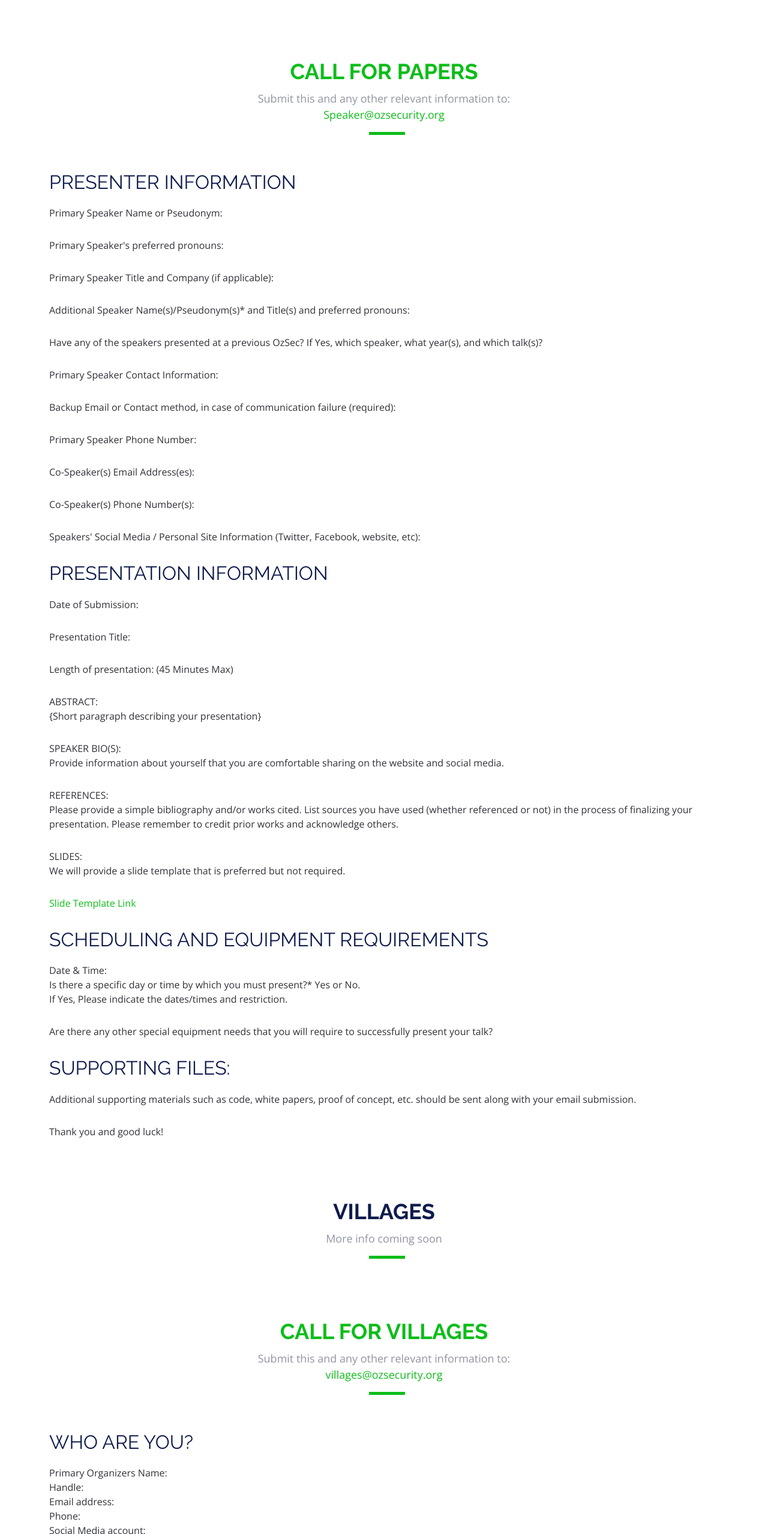
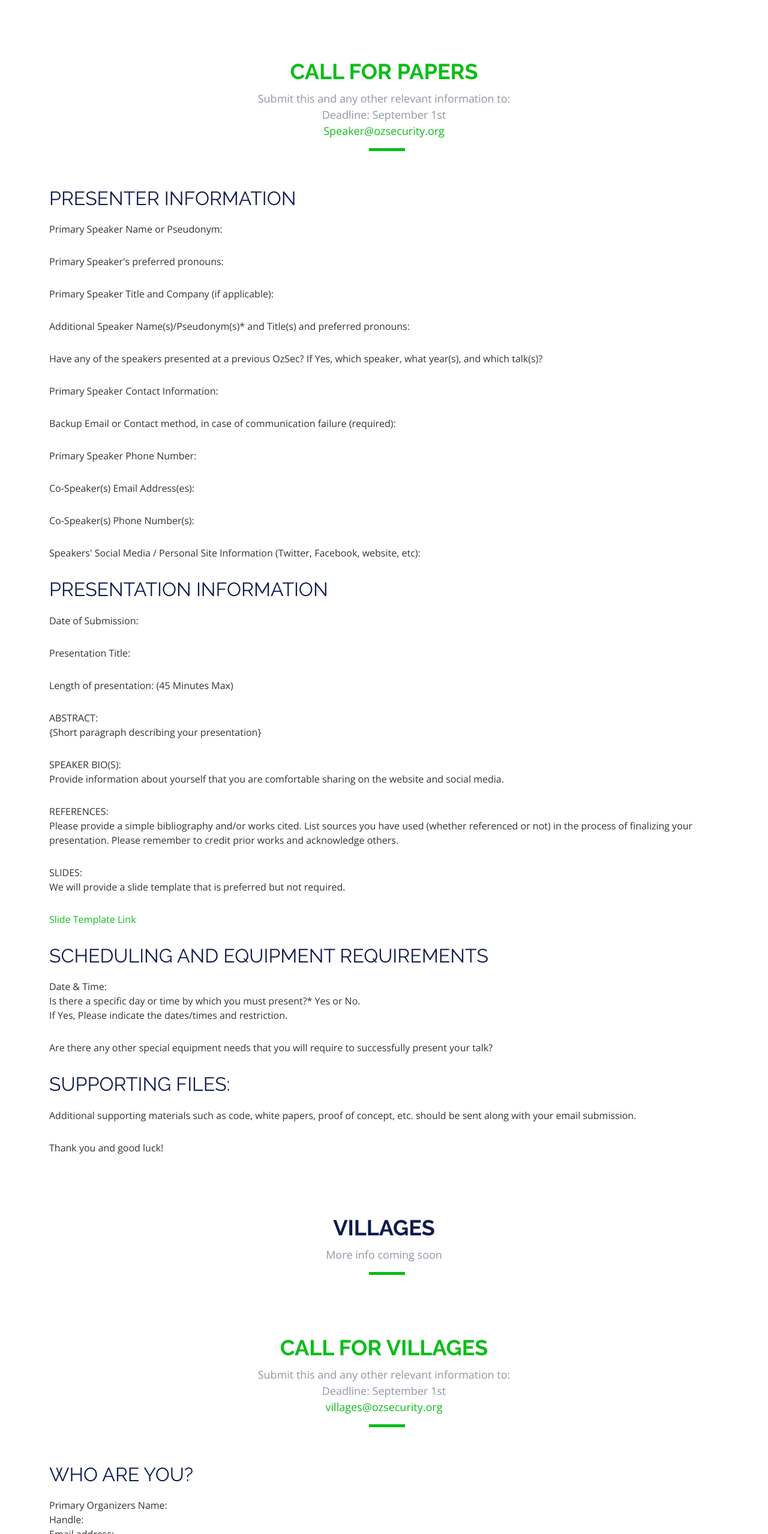
Before and after one commit to smount83/ozsecurityweb, a website: page src/ozsec2024.html in a window 1280 px wide. Shown: the part 1240-3798 px from the top of the page at 60% size. Drawn offline with nearby package versions, Linux system fonts and the light colour scheme.

Commit message:
due date

```diff
--- a/src/ozsec2024.html
+++ b/src/ozsec2024.html
@@ -134,6 +134,7 @@
       <div class="section-header">
         <h2><a href="https://ozsecurity.org/ozsec2024.html#speakers">Call For Papers</a></h2>
         <p>Submit this and any other relevant information to:</p>
+        <p>Deadline: September 1st</p>
         <p><a href="mailto:Speaker@ozsecurity.org">Speaker@ozsecurity.org</a></p>
       </div>
         <h2>PRESENTER INFORMATION</h2>
@@ -178,100 +179,7 @@
           <!--<p>Here are some of our speakers</p>
           -->
         </div>
-        <!--
-        <div class="row">
-          <div class="col-lg-4 col-md-6">
-            <div class="speaker" data-aos="fade-up" data-aos-delay="100">
-              <img src="assets/img/speakers/1.jpg" alt="Speaker 1" class="img-fluid">
-              <div class="details">
-                <h3><a href="speaker-details.html">Brenden Legros</a></h3>
-                <p>Quas alias incidunt</p>
-                <div class="social">
-                  <a href=""><i class="bi bi-twitter"></i></a>
-                  <a href=""><i class="bi bi-facebook"></i></a>
-                  <a href=""><i class="bi bi-instagram"></i></a>
-                  <a href=""><i class="bi bi-linkedin"></i></a>
-                </div>
-              </div>
-            </div>
-          </div>
-          <div class="col-lg-4 col-md-6">
-            <div class="speaker" data-aos="fade-up" data-aos-delay="200">
-              <img src="assets/img/speakers/2.jpg" alt="Speaker 2" class="img-fluid">
-              <div class="details">
-                <h3><a href="speaker-details.html">Hubert Hirthe</a></h3>
-                <p>Consequuntur odio aut</p>
-                <div class="social">
-                  <a href=""><i class="bi bi-twitter"></i></a>
-                  <a href=""><i class="bi bi-facebook"></i></a>
-                  <a href=""><i class="bi bi-instagram"></i></a>
-                  <a href=""><i class="bi bi-linkedin"></i></a>
-                </div>
-              </div>
-            </div>
-          </div>
-          <div class="col-lg-4 col-md-6">
-            <div class="speaker" data-aos="fade-up" data-aos-delay="300">
-              <img src="assets/img/speakers/3.jpg" alt="Speaker 3" class="img-fluid">
-              <div class="details">
-                <h3><a href="speaker-details.html">Cole Emmerich</a></h3>
-                <p>Fugiat laborum et</p>
-                <div class="social">
-                  <a href=""><i class="bi bi-twitter"></i></a>
-                  <a href=""><i class="bi bi-facebook"></i></a>
-                  <a href=""><i class="bi bi-instagram"></i></a>
-                  <a href=""><i class="bi bi-linkedin"></i></a>
-                </div>
-              </div>
-            </div>
-          </div>
-          <div class="col-lg-4 col-md-6">
-            <div class="speaker" data-aos="fade-up" data-aos-delay="100">
-              <img src="assets/img/speakers/4.jpg" alt="Speaker 4" class="img-fluid">
-              <div class="details">
-                <h3><a href="speaker-details.html">Jack Christiansen</a></h3>
-                <p>Debitis iure vero</p>
-                <div class="social">
-                  <a href=""><i class="bi bi-twitter"></i></a>
-                  <a href=""><i class="bi bi-facebook"></i></a>
-                  <a href=""><i class="bi bi-instagram"></i></a>
-                  <a href=""><i class="bi bi-linkedin"></i></a>
-                </div>
-              </div>
-            </div>
-          </div>
-          <div class="col-lg-4 col-md-6">
-            <div class="speaker" data-aos="fade-up" data-aos-delay="200">
-              <img src="assets/img/speakers/5.jpg" alt="Speaker 5" class="img-fluid">
-              <div class="details">
-                <h3><a href="speaker-details.html">Alejandrin Littel</a></h3>
-                <p>Qui molestiae natus</p>
-                <div class="social">
-                  <a href=""><i class="bi bi-twitter"></i></a>
-                  <a href=""><i class="bi bi-facebook"></i></a>
-                  <a href=""><i class="bi bi-instagram"></i></a>
-                  <a href=""><i class="bi bi-linkedin"></i></a>
-                </div>
-              </div>
-            </div>
-          </div>
-          <div class="col-lg-4 col-md-6">
-            <div class="speaker" data-aos="fade-up" data-aos-delay="300">
-              <img src="assets/img/speakers/6.jpg" alt="Speaker 6" class="img-fluid">
-              <div class="details">
-                <h3><a href="speaker-details.html">Willow Trantow</a></h3>
-                <p>Non autem dicta</p>
-                <div class="social">
-                  <a href=""><i class="bi bi-twitter"></i></a>
-                  <a href=""><i class="bi bi-facebook"></i></a>
-                  <a href=""><i class="bi bi-instagram"></i></a>
-                  <a href=""><i class="bi bi-linkedin"></i></a>
-                </div>
-              </div>
-            </div>
-          </div>
-        </div>
-        -->
+
       </div>
 
     </section><!-- End Speakers Section -->
@@ -287,6 +195,7 @@
           <div class="section-header">
             <h2><a href="https://ozsecurity.org/ozsec2024.html#villages">Call For Villages</a></h2>
             <p>Submit this and any other relevant information to:</p>
+            <p>Deadline: September 1st</p>
             <p><a href="mailto:villages@ozsecurity.org">villages@ozsecurity.org</a></p>
           </div>
 
```
